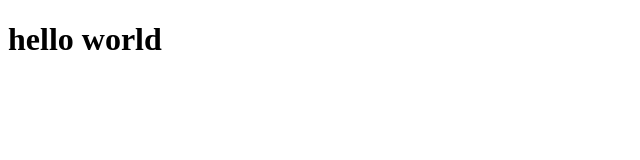
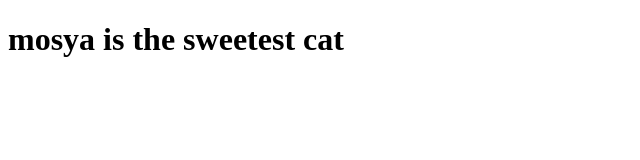
Before and after one commit to bibinurgazieva/js_lesson14-1, a plain HTML site: page index.html in a window 1280 px wide. Shown: the whole page, without its empty margins (0-640 px from the left). Drawn offline with Linux system fonts and the light colour scheme.

Commit message:
changed title

```diff
--- a/index.html
+++ b/index.html
@@ -8,7 +8,7 @@
     <link rel="stylesheet" href="flexy.css">
 </head>
 <body>
-    <h1> hello world
+    <h1> mosya is the sweetest cat
     </h1>
 </body>
 </html>
```
